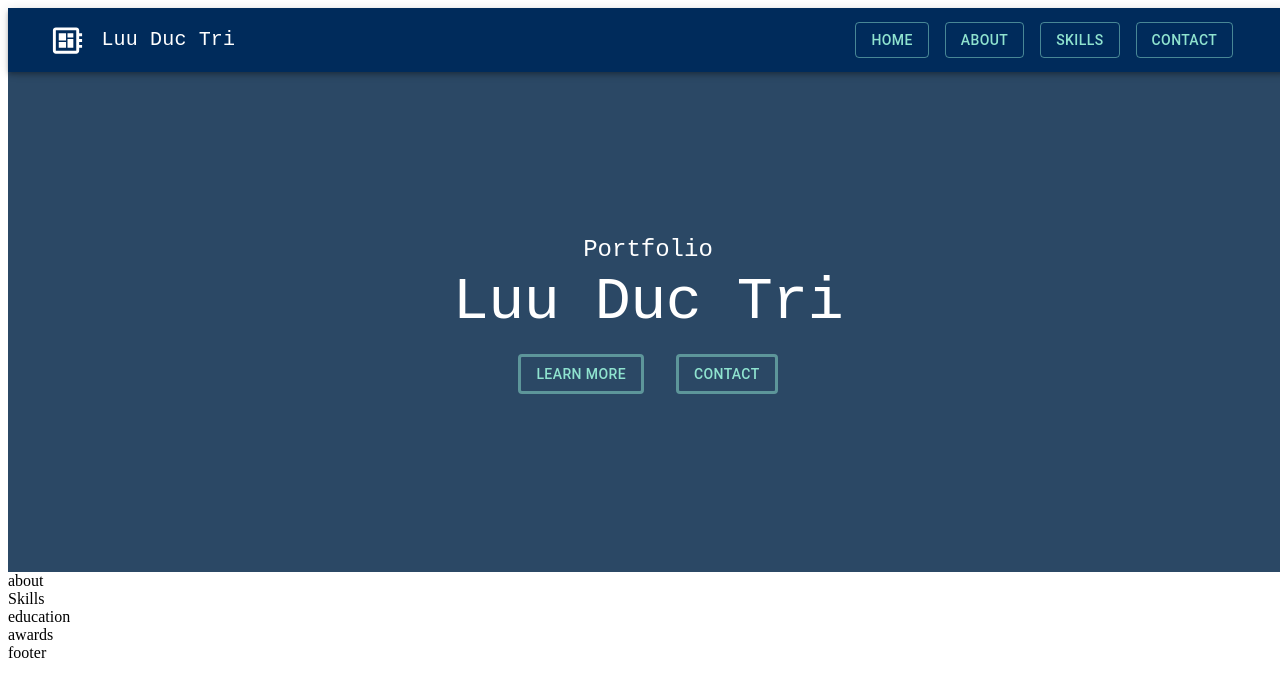
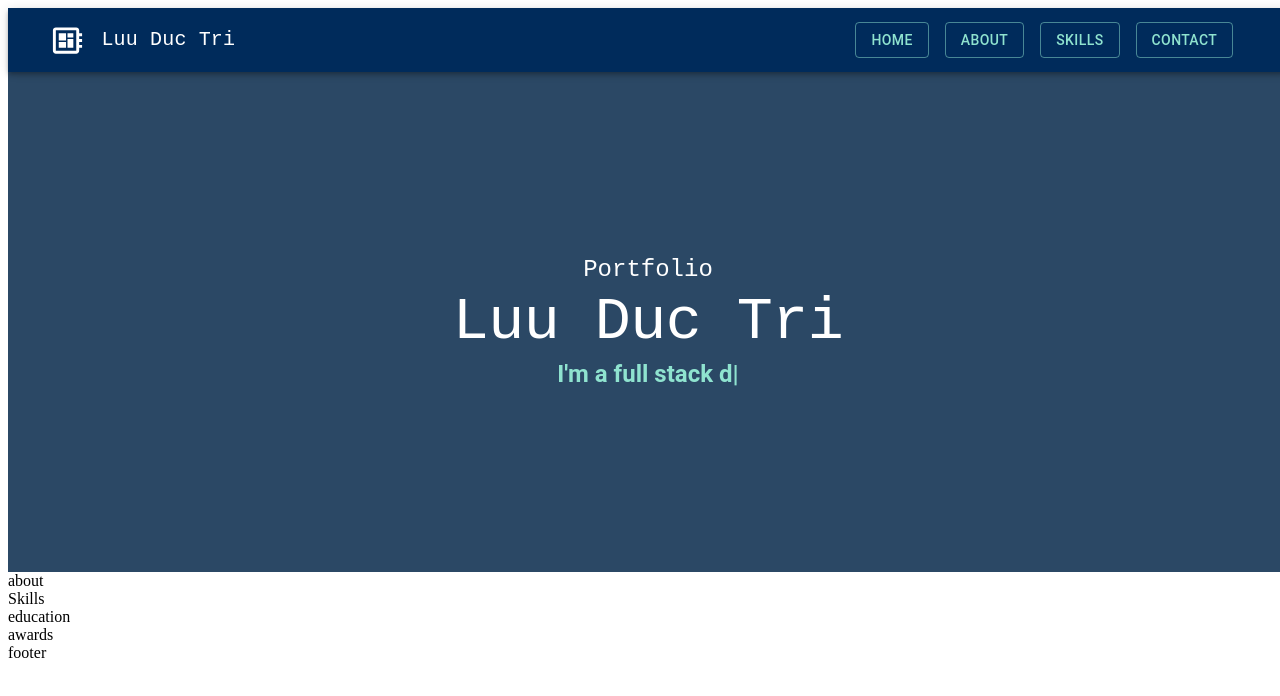
Before and after one commit to triluu03/personal-portfolio, a React (Create React App) app: page / in a window 1280 px wide. Shown: the top 696 px of the page. Built offline with nearby package versions, Linux system fonts and the light colour scheme.

Commit message:
add typing animation

```diff
--- a/package.json
+++ b/package.json
@@ -15,6 +15,7 @@
     "react": "^18.2.0",
     "react-dom": "^18.2.0",
     "react-scripts": "5.0.1",
+    "react-type-animation": "^2.1.0",
     "web-vitals": "^2.1.4"
   },
   "scripts": {
--- a/src/components/Header.js
+++ b/src/components/Header.js
@@ -1,4 +1,5 @@
-import { Box, Typography, Button } from '@mui/material'
+import { Box, Typography /*Button*/ } from '@mui/material'
+import { TypeAnimation } from 'react-type-animation'
 
 // import Image from '../images/header-background2.jpeg'
 
@@ -40,36 +41,23 @@ const Header = () => {
                 Luu Duc Tri
             </Typography>
 
-            <Box>
-                <Button
-                    color='cardTitle'
-                    variant='outlined'
-                    sx={{
-                        m: 2,
-                        borderWidth: 3,
-                        ':hover': {
-                            bgcolor: 'cardTitle.main',
-                            color: 'black',
-                        },
-                    }}
-                >
-                    Learn More
-                </Button>
-                <Button
-                    color='cardTitle'
-                    variant='outlined'
-                    sx={{
-                        m: 2,
-                        borderWidth: 3,
-                        ':hover': {
-                            bgcolor: 'cardTitle.main',
-                            color: 'black',
-                        },
-                    }}
-                >
-                    Contact
-                </Button>
-            </Box>
+            <Typography color='cardTitle.main' variant='h5'>
+                <b>
+                    <TypeAnimation
+                        sequence={[
+                            `I'm a student `,
+                            1000,
+                            `I'm a self-learner `,
+                            1000,
+                            `I'm a full stack developer `,
+                            1000,
+                            `I'm a programmer `,
+                            1000,
+                        ]}
+                        repeat={Infinity}
+                    />
+                </b>
+            </Typography>
         </Box>
     )
 }
```
Also changed, not shown: 1 other file (tests, documents, lock files or other folders).
